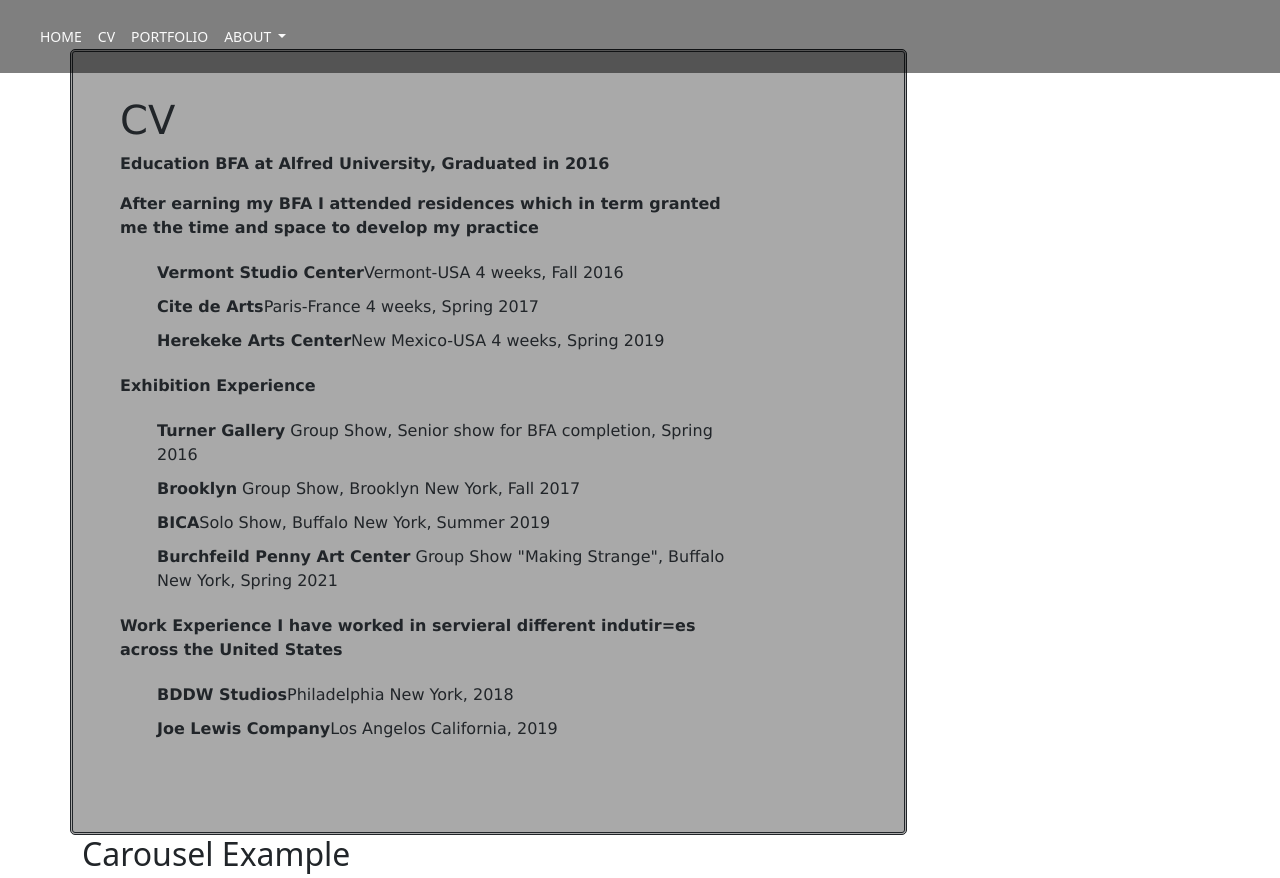
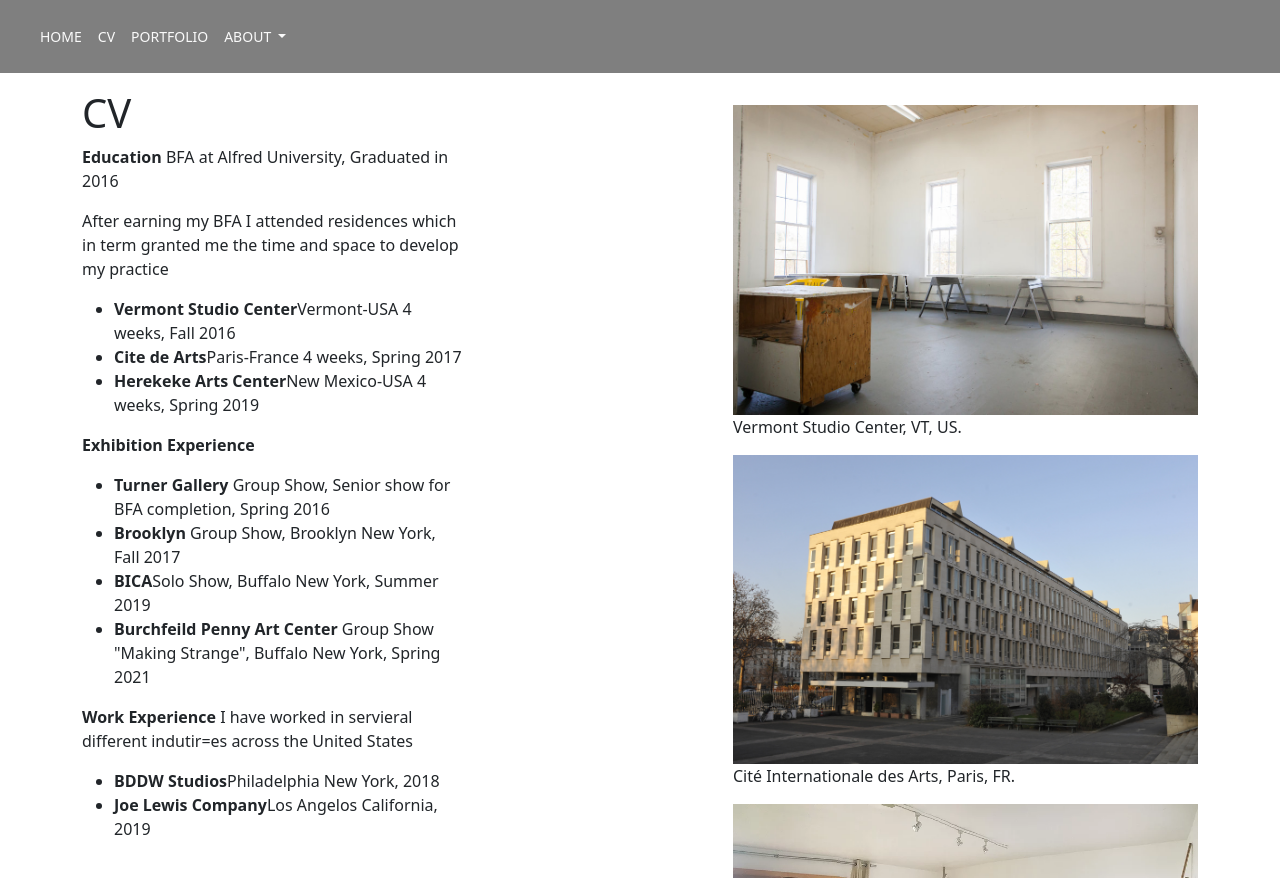
Before and after one commit to margeschrec/MargaretSPortfolio, a PHP site: page /cv.php in a window 1280 px wide. Shown: the top 878 px of the page. Run offline with PHP 8.4, Linux system fonts and the light colour scheme.

Commit message:
restructured CV page

```diff
--- a/css/Margaret_Schrecongost.css
+++ b/css/Margaret_Schrecongost.css
@@ -172,7 +172,7 @@
   max-width: 500px;
 }
 
-.carousel-item {
+.carousel-inner.car-process {
   max-height: 600px;
   max-width: 500px;
 }
--- a/cv.php
+++ b/cv.php
@@ -11,8 +11,9 @@
 <body>
     <?php include 'navbar.php'; ?>
     <div class="container">
-        <div id="CV" class="row gy-4">
-            <div class="col-lg-10">
+        <div class="wrapper">
+            <div id="rightCV">
+                <div class="col-lg-7 my-3">
                     <h1>CV</h1>
                     <p><strong>Education</strong> BFA at Alfred University, Graduated in 2016</p>
                     <p>After earning my BFA I attended residences which in term granted me the time and space to develop my practice</p>
@@ -35,24 +36,27 @@
                     </ul>
                 </div>
             </div>
+            <div id="leftCV" class="col-lg-5 my-3 g-3">
+                <figure class="my-3">
+                    <img src="images/CVvermont.jpg" class="img-fluid">
+                    <figcaption>Vermont Studio Center, VT, US.</figcaption>
+                </figure>
+                <figure class="my-3">
+                    <img src="images/CVparis.jpg" class="img-fluid">
+                    <figcaption>Cité Internationale des Arts, Paris, FR.</figcaption>
+                </figure>
+                <figure class="my-3">
+                    <img src="images/CVher.webp" class="img-fluid">
+                    <figcaption>HEREKEKE Arts Center, NM, US.</figcaption>
+                </figure>
+                <figure class="my-3">
+                    <img src="images/CVburch.jpg" class="img-fluid">
+                    <figcaption>Burchfield Penney Art Center, NY, US.</figcaption>
+                </figure>
+            </div>
+        </div>
     </div>
     <script src="https://cdn.jsdelivr.net/npm/bootstrap@5.0.0-beta2/dist/js/bootstrap.bundle.min.js" integrity="sha384-b5kHyXgcpbZJO/tY9Ul7kGkf1S0CWuKcCD38l8YkeH8z8QjE0GmW1gYU5S9FOnJ0" crossorigin="anonymous"></script>
 </body>
 
 </html>
-
-<div class="container">
-  <h2>Carousel Example</h2>
-  <div id="myCarousel" class="carousel slide" data-ride="carousel">
-    <!-- Wrapper for slides -->
-    <div class="carousel-inner">
-      <div class="item active">
-        <img src="la.jpg" alt="Los Angeles" style="width:100%;">
-      		<div class="carousel-caption d-none d-md-block">
-        	<h5>First slide label</h5>
-        	<p>Some representative placeholder content for the first slide.</p>
-      	</div>
-      </div>
-    </div>
-  </div>
-</div>
```
Also changed, not shown: 1617.php (+17 -0 lines), process.php (+1 -1 lines), images/CVburch.jpg (added), images/CVher.webp (added), images/CVparis.jpg (added), images/CVvermont.jpg (added). Lines whose indentation alone changed are shown as unchanged.
